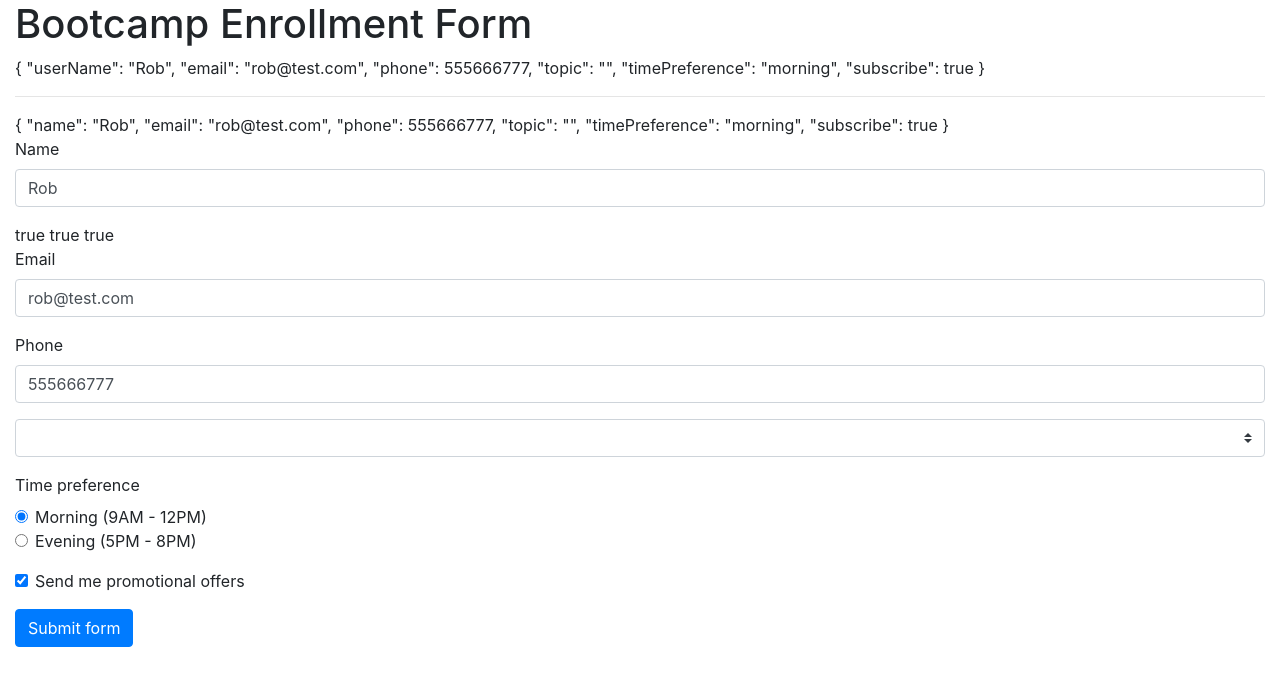
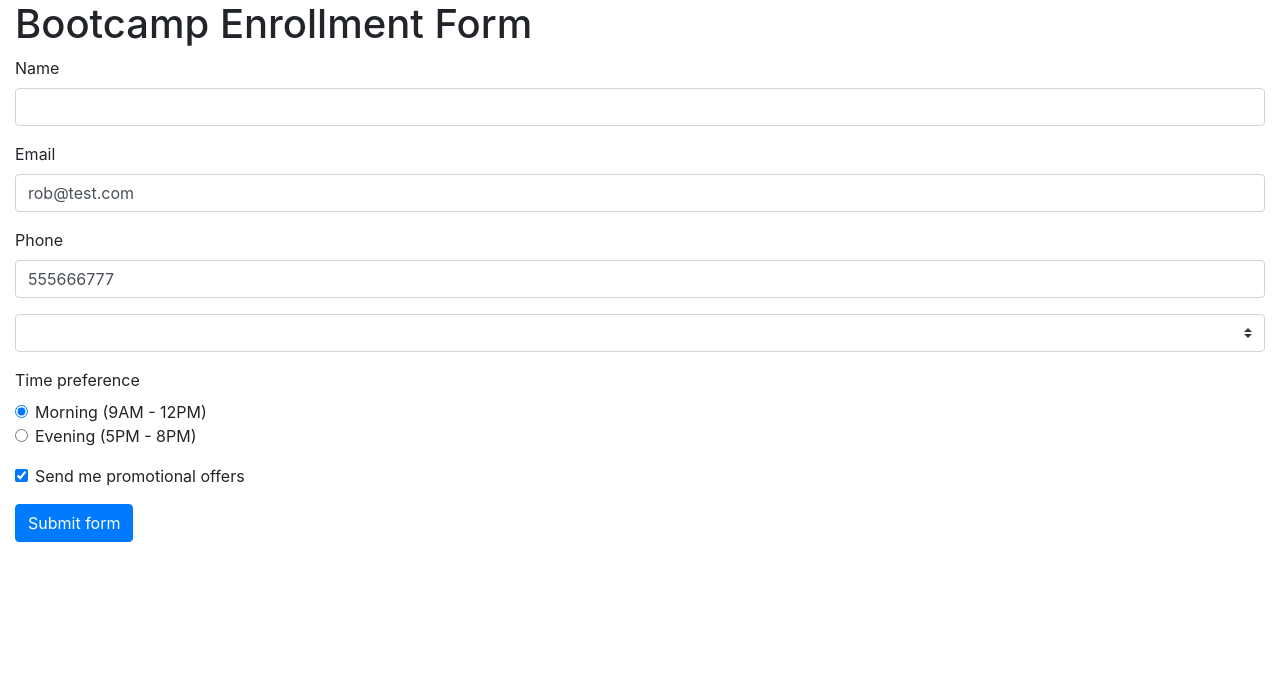
Before and after one commit to ranibb/Angular-Forms, an Angular app in the folder template-driven-forms/: page / in a window 1280 px wide. Shown: the top 686 px of the page. Built offline with nearby package versions, Linux system fonts and the light colour scheme.

Commit message:
Validation with Visual Feedback

```diff
--- a/template-driven-forms/src/app/app.component.html
+++ b/template-driven-forms/src/app/app.component.html
@@ -2,18 +2,10 @@
     <h1>Bootcamp Enrollment Form</h1>
     <form #userForm="ngForm">
 
-        {{userForm.value | json}}
-        <hr>
-        {{userModel | json}}
-
         <div class="form-group">
             <label>Name</label>
-            <input type="text" #name="ngModel" class="form-control" name="userName" [(ngModel)]="userModel.name" required>
+            <input type="text" #name="ngModel" [class.is-invalid]="name.invalid && name.touched" class="form-control" name="userName" [(ngModel)]="userModel.name" required>
         </div>
-
-        {{name.untouched}}
-        {{name.pristine}}
-        {{name.valid}}
 
         <div class="form-group">
             <label>Email</label>
@@ -22,7 +14,7 @@
 
         <div class="form-group">
             <label>Phone</label>
-            <input type="tel" class="form-control" name="phone" [(ngModel)]="userModel.phone">
+            <input type="tel" #phone="ngModel" pattern="^\d{10}$" [class.is-invalid]="phone.invalid && phone.touched" class="form-control" name="phone" [(ngModel)]="userModel.phone">
         </div>
 
         <div class="form-group">
--- a/template-driven-forms/src/app/app.component.ts
+++ b/template-driven-forms/src/app/app.component.ts
@@ -9,5 +9,5 @@ import { User } from "./user";
 export class AppComponent {
   topics = ['Angular', 'React', 'Vue'];
 
-  userModel = new User('Rob', 'rob@test.com', 555666777, '', 'morning', true);
+  userModel = new User('', 'rob@test.com', 555666777, '', 'morning', true);
 }
```
Also changed, not shown: 1 other file (tests, documents, lock files or other folders).
